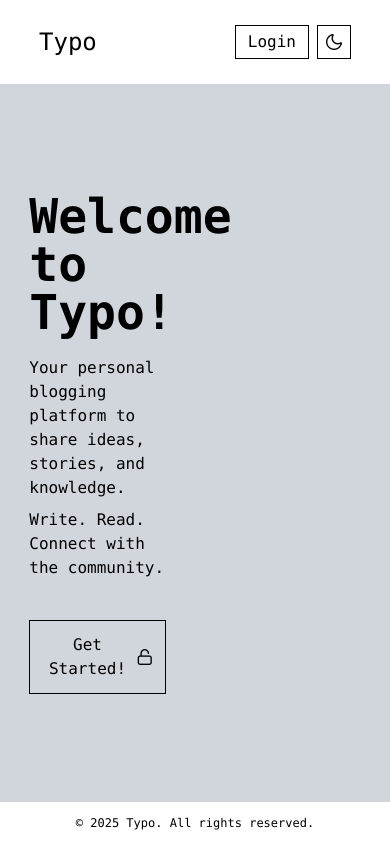
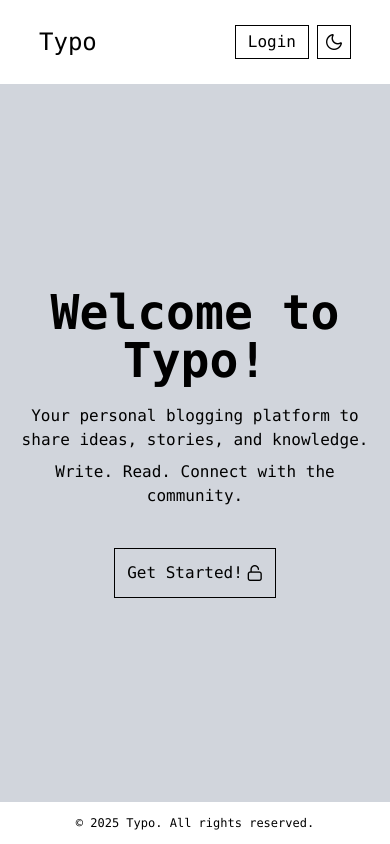
Before and after one commit to aleksamlsvc12/blog-app, a Vue app in the folder frontend/: page / in a window 390 px wide. Built offline with nearby package versions, Linux system fonts and the light colour scheme.

Commit message:
Landing page responsive design finished

```diff
--- a/frontend/src/components/WelcomeSection.vue
+++ b/frontend/src/components/WelcomeSection.vue
@@ -1,8 +1,14 @@
 <template>
-  <div class="w-1/2 h-full font-mono flex flex-col justify-center items-center">
-    <div class="w-[70%] flex flex-col gap-5">
-      <p class="text-5xl font-bold">Welcome to Typo!</p>
-      <p>
+  <div
+    class="w-full lg:w-1/2 h-full font-mono flex flex-col justify-center items-center"
+  >
+    <div
+      class="w-[90%] lg:w-[70%] flex flex-col gap-5 lg:items-start items-center"
+    >
+      <p class="text-5xl font-bold text-center lg:text-left">
+        Welcome to Typo!
+      </p>
+      <p class="text-center lg:text-left">
         Your personal blogging platform to share ideas, stories, and knowledge.
         <span class="block mt-2">Write. Read. Connect with the community.</span>
       </p>
```
